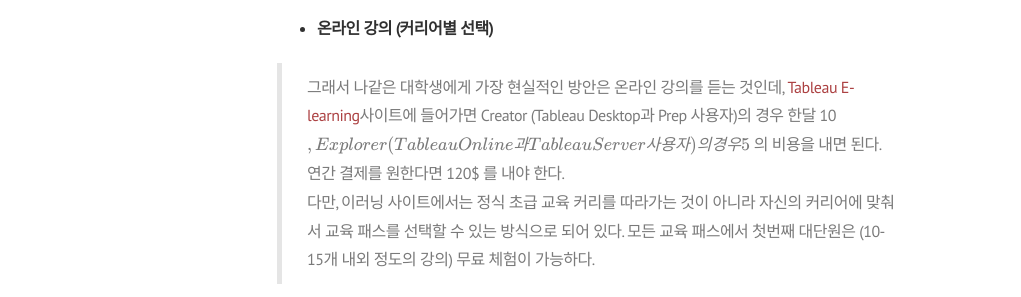
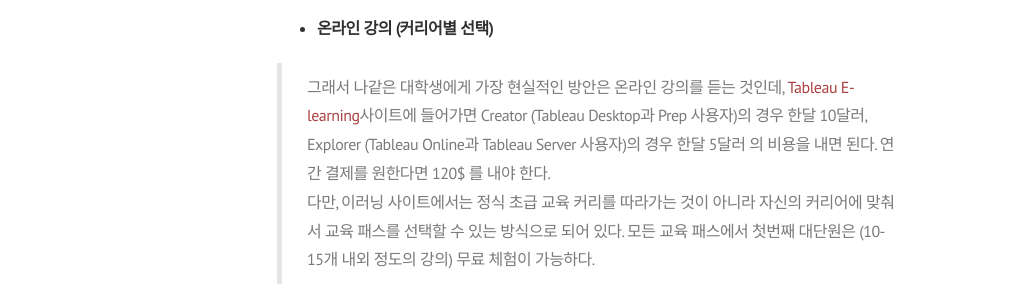
Before and after one commit to shanny924/shanny924.github.io, a Jekyll site: the page built from _posts/2020-01-14-github-with-atom.md, in a window 1280 px wide and 900 px high, scrolled down 4058 px. Shown: the part 158-455 px from the top of the window, without its empty margins (3-1024 px from the left). Built offline with Jekyll 4.4.1, drawn with Linux system fonts in a browser that asks for light colours; nearby versions of some CDN libraries; formulas are drawn with MathJax 3.

Commit message:
Update 2020-01-14-github-with-atom.md

```diff
--- a/_posts/2020-01-14-github-with-atom.md
+++ b/_posts/2020-01-14-github-with-atom.md
@@ -149,7 +149,7 @@
 
 * **온라인 강의 (커리어별 선택)**
 
->그래서 나같은 대학생에게 가장 현실적인 방안은 온라인 강의를 듣는 것인데, [Tableau E-learning](https://elearning-samples.tableau.com/)사이트에 들어가면 Creator (Tableau Desktop과 Prep 사용자)의 경우 한달 10$ , Explorer (Tableau Online과 Tableau Server 사용자)의 경우 5$ 의 비용을 내면 된다. 연간 결제를 원한다면 120$ 를 내야 한다.
+>그래서 나같은 대학생에게 가장 현실적인 방안은 온라인 강의를 듣는 것인데, [Tableau E-learning](https://elearning-samples.tableau.com/)사이트에 들어가면 Creator (Tableau Desktop과 Prep 사용자)의 경우 한달 10달러, Explorer (Tableau Online과 Tableau Server 사용자)의 경우 한달 5달러 의 비용을 내면 된다. 연간 결제를 원한다면 120$ 를 내야 한다.
 >다만, 이러닝 사이트에서는 정식 초급 교육 커리를 따라가는 것이 아니라 자신의 커리어에 맞춰서 교육 패스를 선택할 수 있는 방식으로 되어 있다.
 모든 교육 패스에서 첫번째 대단원은 (10-15개 내외 정도의 강의) 무료 체험이 가능하다.
 
```
